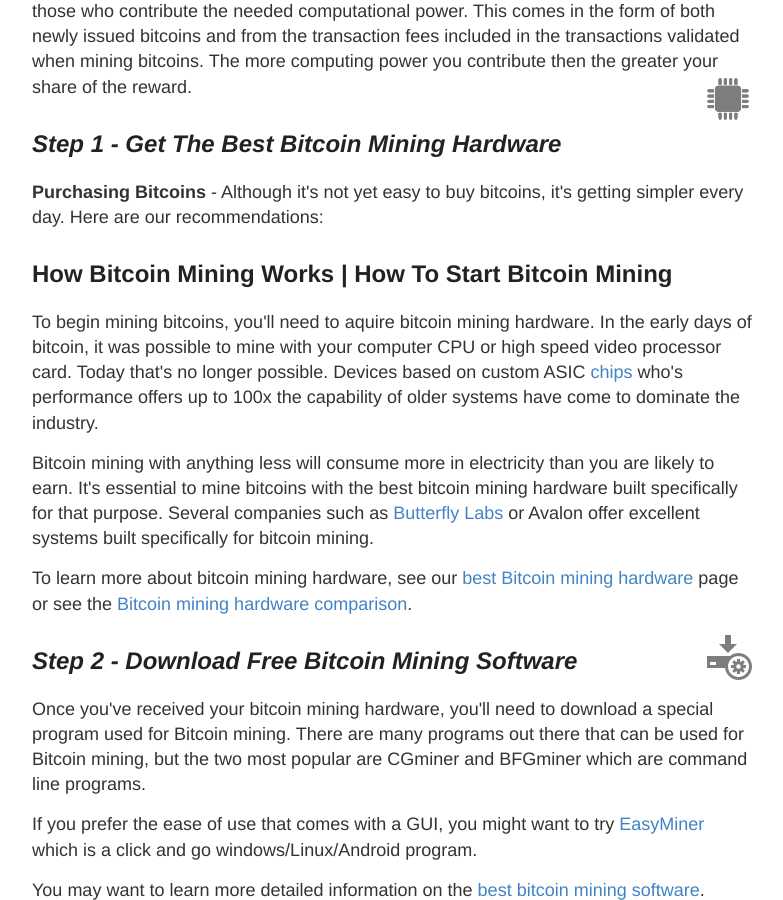
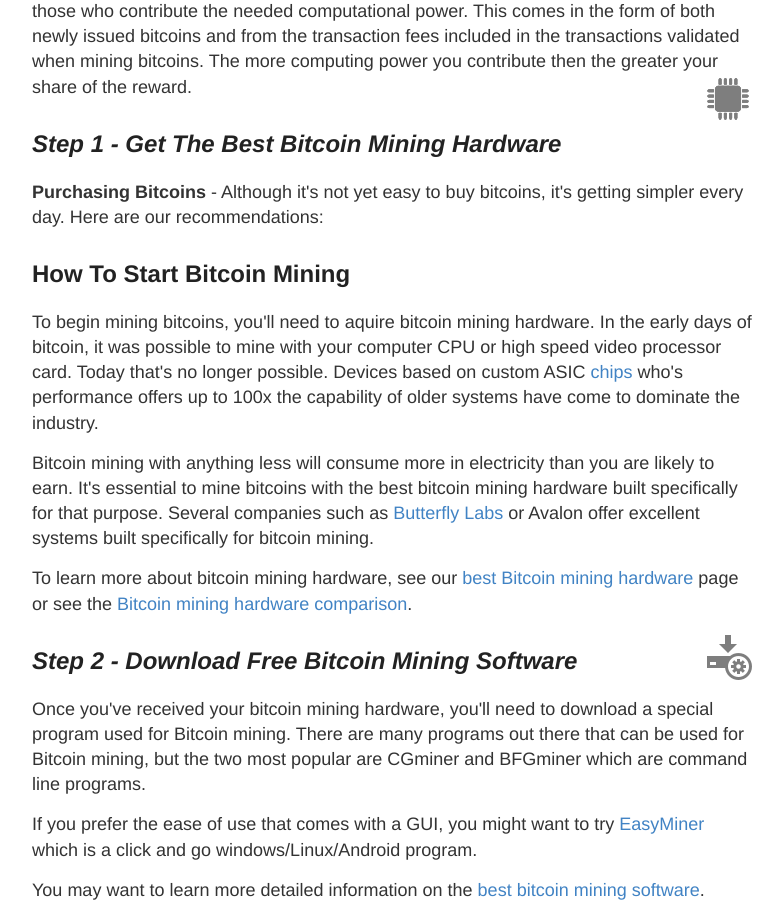
Before and after one commit to vesk4000/bm, a Jekyll site: the page built from getting-started/index.html, in a window 1280 px wide and 900 px high, scrolled down 1019 px. Shown: the whole window, without its empty margins (248-1031 px from the left). Built offline with Jekyll 4.4.1, drawn with Linux system fonts in a browser that asks for light colours; Markdown is read by kramdown in place of the engine named in the settings; a script that is not in the unit is left out.

Commit message:
Update index.html

```diff
--- a/getting-started/index.html
+++ b/getting-started/index.html
@@ -12,7 +12,7 @@ You wil learn (1) how bitcoin mining works, (2) how to start mining bitcoins, (3
 
 <img src="/images/icons/icon-gs-bitcoin-mining-hardware.png" alt="buy bitcoin mining hardware" align="right"><h2><em><b>Step 1</b> - Get The Best Bitcoin Mining Hardware</em></h2>
 <p><strong>Purchasing Bitcoins</strong> - Although it's not yet easy to buy bitcoins, it's getting simpler every day.  Here are our recommendations:</p>
-<h2>How Bitcoin Mining Works | How To Start Bitcoin Mining</h2>
+<h2>How To Start Bitcoin Mining</h2>
 <p>To begin mining bitcoins, you'll need to aquire bitcoin mining hardware. In the early days of bitcoin, it was possible to mine with your computer CPU or high speed video processor card. Today that's no longer possible. Devices based on custom ASIC <a href="https://products.butterflylabs.com/65nm-asic-bitcoin-mining-chip.html">chips</a> who's performance offers up to 100x the capability of older systems have come to dominate the industry.
 <p>Bitcoin mining with anything less will consume more in electricity than you are likely to earn. It's essential to mine bitcoins with the best bitcoin mining hardware built specifically for that purpose. Several companies such as <a href="http://www.butterflylabs.com">Butterfly Labs</a> or Avalon offer excellent systems built specifically for bitcoin mining.
 <p>To learn more about bitcoin mining hardware, see our <a href="http://www.bitcoinmining.com/bitcoin-mining-hardware/">best Bitcoin mining hardware</a> page or see the <a href="https://en.bitcoin.it/wiki/Mining_hardware_comparison">Bitcoin mining hardware comparison</a>.
```
